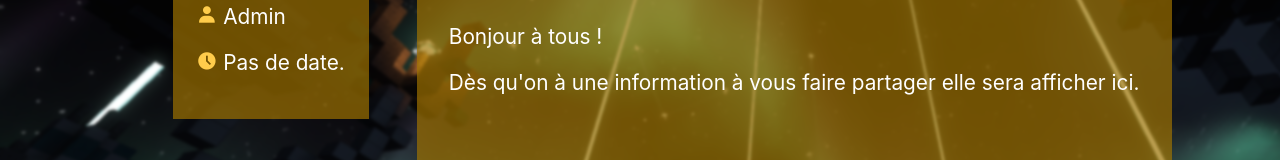
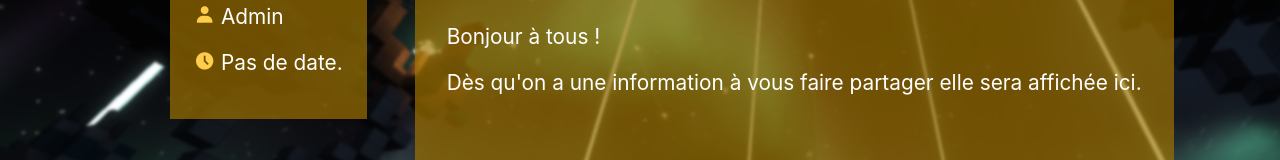
Before and after one commit to Pivix-R18/ARDIUM, a plain HTML site: page actu2.html in a window 1280 px wide. Shown: the part 219-379 px from the top of the page. Drawn offline with nearby package versions, Linux system fonts and the light colour scheme.

Commit message:
correction orthographe

```diff
--- a/actu2.html
+++ b/actu2.html
@@ -75,7 +75,7 @@
             <div class="background text">
                 <h2>En attente de la prochaine annonce</h2>
                 <p>Bonjour à tous !</p>
-                <p>Dès qu'on à une information à vous faire partager elle sera afficher ici.</p>
+                <p>Dès qu'on a une information à vous faire partager elle sera affichée ici.</p>
                 <p><br></p>
                 <p><br></p>
                 <p><br></p>
```
Also changed, not shown: actu3.html (+1 -1 lines).
